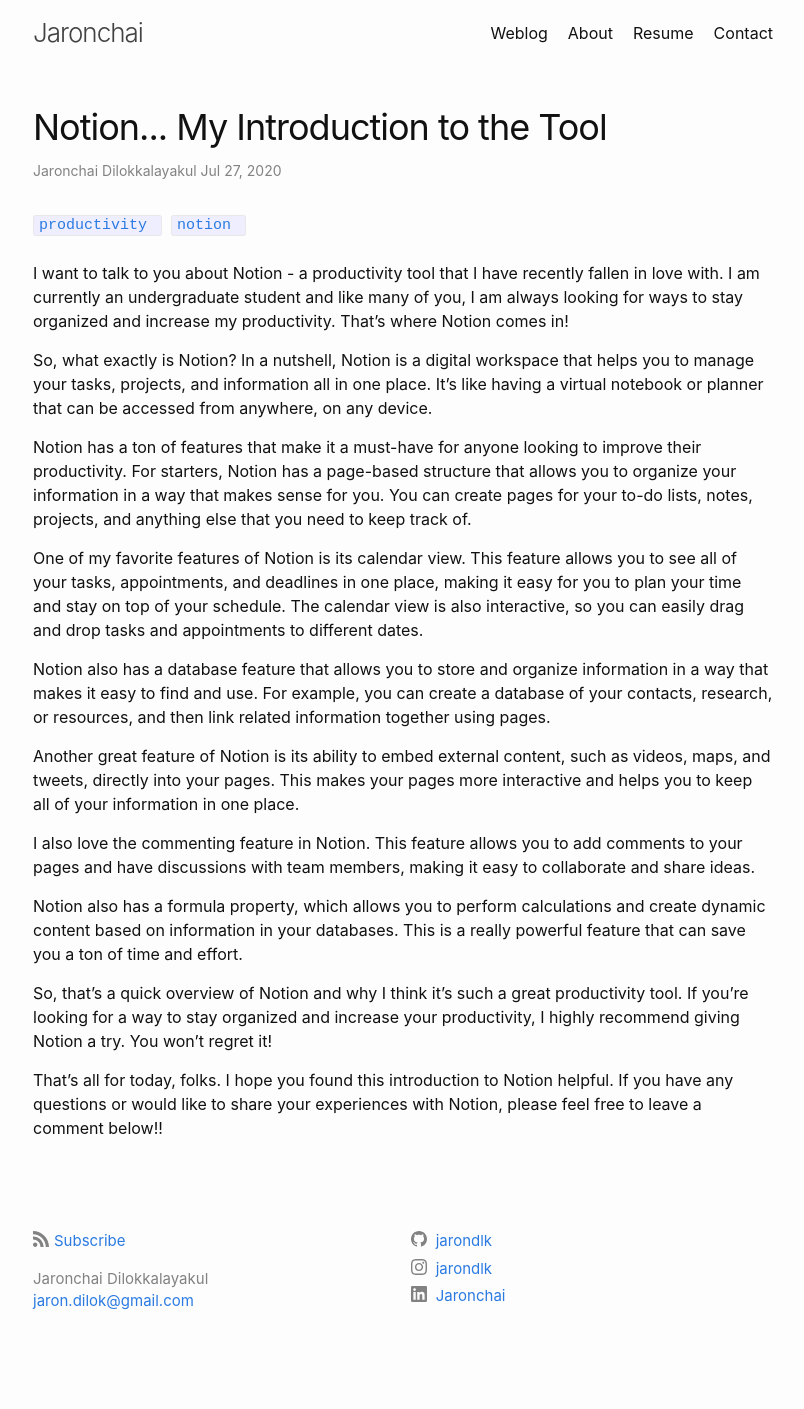
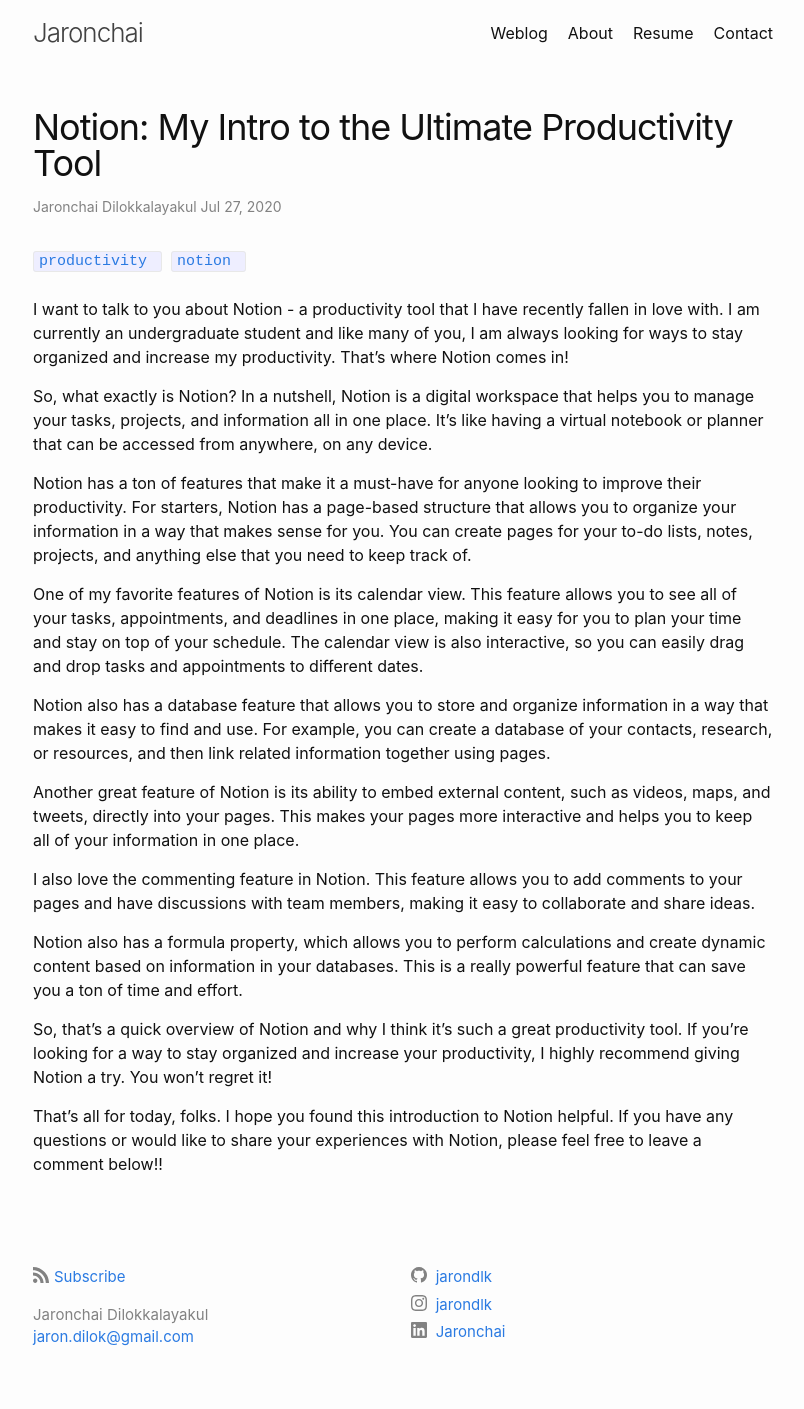
Before and after one commit to jarondlk/jaronchai-blog, a Jekyll site: the page built from _posts/2020-07-28-notion-intro.markdown, in a window 1280 px wide. Shown: the whole page, without its empty margins (237-1041 px from the left). Built offline with Jekyll 4.4.1, drawn with Linux system fonts in a browser that asks for light colours; comment, search, counter and statistics services are not loaded; before the commit the page ends 1373 px from its top, so only the background shows below that.

Commit message:
Change blog title

```diff
--- a/_posts/2020-07-28-notion-intro.markdown
+++ b/_posts/2020-07-28-notion-intro.markdown
@@ -1,6 +1,6 @@
 ---
 layout: post
-title:  "Notion... My Introduction to the Tool"
+title:  "Notion: My Intro to the Ultimate Productivity Tool"
 date:   2020-07-28 00:00:00 +0700
 tags:  productivity notion
 comments: true
```
